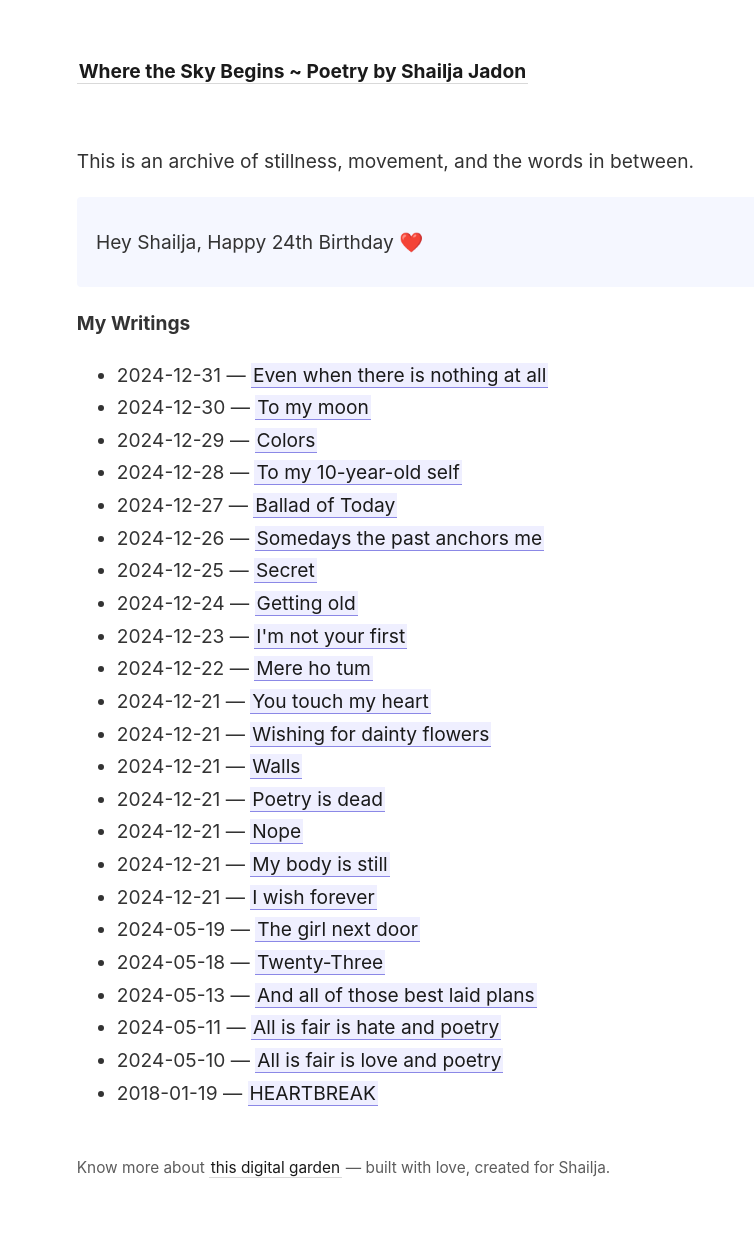
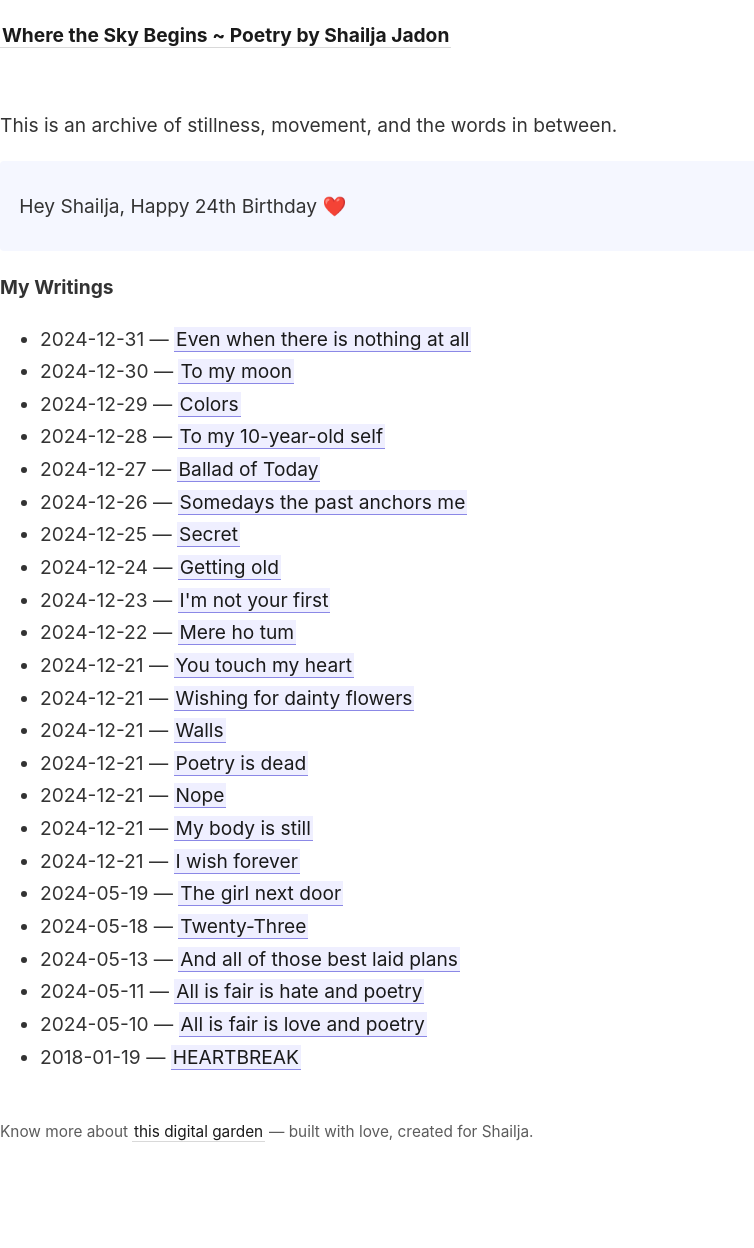
Before and after one commit to tusharnankani/poem, a Jekyll site: the page built from _pages/index.md, in a window 1280 px wide. Shown: the whole page, without its empty margins (0-754 px from the left). Built offline with Jekyll 4.4.1, drawn with Linux system fonts in a browser that asks for light colours; after the commit the page ends 1145 px from its top, so only the background shows below that.

Commit message:
modify only for home

```diff
--- a/_layouts/default.html
+++ b/_layouts/default.html
@@ -2,10 +2,14 @@
 <html lang="en">
   {% include head.html %}
   <body>
+    {% if page.id == 'home' %}
     <div id="loading">
       <img src="{{ site.baseurl }}/assets/loader.svg" alt="Loading..." />
     </div>
     <div id="content" style="display: none;">
+    {% else %}
+    <div id="content">
+    {% endif %}
       <nav>{% include nav.html %}</nav>
       <div class="wrapper">
         <main>{{ content }}</main>
@@ -13,13 +17,22 @@
       </div>
     </div>
     {% include link-previews.html wrapperQuerySelector="content" %}
+    {% if page.id == 'home' %}
     <style>
+      html, body {
+        margin: 0;
+        padding: 0;
+        width: 100%;
+        height: 100%;
+      }
       #loading {
         position: fixed;
         top: 0;
         left: 0;
-        width: 80vw;
-        height: 80vh;
+        right: 0;
+        bottom: 0;
+        width: 100vw;
+        height: 100vh;
         display: flex;
         justify-content: center;
         align-items: center;
@@ -27,6 +40,8 @@
         z-index: 9999;
         opacity: 1;
         transition: opacity 0.5s ease-in-out;
+        margin: 0;
+        padding: 0;
       }
       #loading.fade-out {
         opacity: 0;
@@ -38,6 +53,7 @@
       #content {
         opacity: 0;
         transition: opacity 0.5s ease-in-out;
+        width: 100%;
       }
       #content.fade-in {
         opacity: 1;
@@ -60,5 +76,6 @@
         }, 1000);
       });
     </script>
+    {% endif %}
   </body>
 </html>
```
